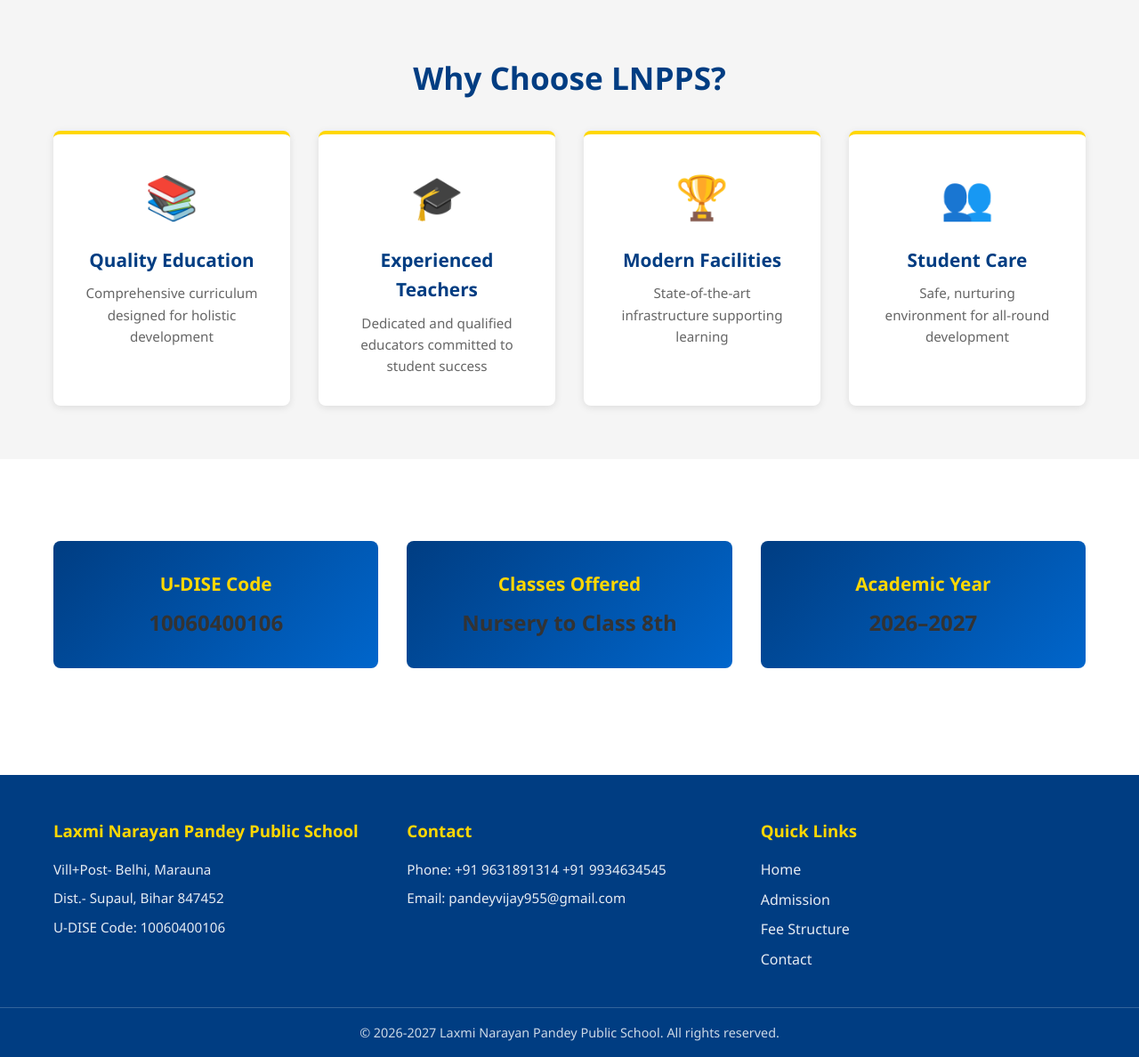
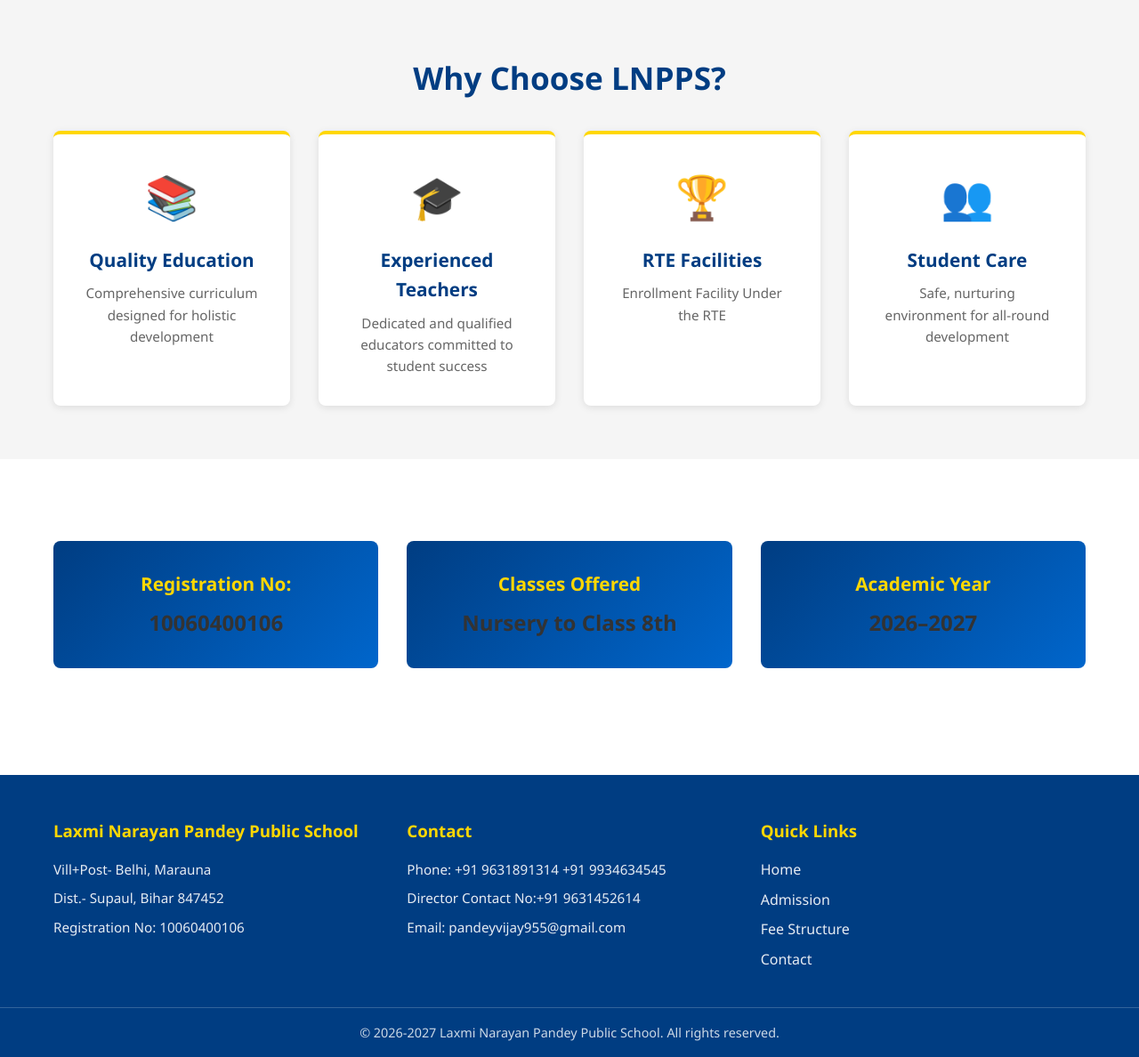
Before and after one commit to hakikul1234/lnpps_website, a Flask app: page / in a window 1280 px wide. Shown: the part 1756-2944 px from the top of the page at 89% size. Run offline with Flask 3, Linux system fonts and the light colour scheme.

Commit message:
Updated website pages

```diff
--- a/templates/about.html
+++ b/templates/about.html
@@ -71,7 +71,7 @@
                 <div class="info-value">Vill+Post- Belhi, Marauna, Dist.- Supaul, Bihar 847452</div>
             </div>
             <div class="info-row">
-                <div class="info-label">U-DISE Code</div>
+                <div class="info-label">Registration No:</div>
                 <div class="info-value">10060400106</div>
             </div>
             <div class="info-row">
@@ -109,7 +109,7 @@
     <div class="container">
         <h2>School Gallery</h2>
         <div class="gallery-grid">
-            <img src="{{ url_for('static', filename='images/gallery1.jpeg') }}" >
+            <img src="{{ url_for('static', filename='images/gallery1.jpeg') }}"  >
             <img src="{{ url_for('static', filename='images/gallery2.jpeg') }}"  >
             <img src="{{ url_for('static', filename='images/gallery3.jpeg') }}"  >
             <img src="{{ url_for('static', filename='images/gallery4.jpeg') }}"  >
--- a/templates/base.html
+++ b/templates/base.html
@@ -3,6 +3,7 @@
 <head>
     <meta charset="UTF-8">
     <meta name="viewport" content="width=device-width, initial-scale=1.0">
+    <meta name="author" content="Hakikul">
     <title>{% block title %}Laxmi Narayan Pandey Public School{% endblock %}</title>
     <link rel="stylesheet" href="{{ url_for('static', filename='css/style.css') }}">
     <link rel="icon" href="{{ url_for('static', filename='images/lnpps.jpeg') }}">
@@ -44,11 +45,12 @@
                 <h3>Laxmi Narayan Pandey Public School</h3>
                 <p>Vill+Post- Belhi, Marauna</p>
                 <p>Dist.- Supaul, Bihar 847452</p>
-                <p>U-DISE Code: 10060400106</p>
+                <p>Registration No: 10060400106</p>
             </div>
             <div class="footer-section">
                 <h3>Contact</h3>
                 <p>Phone: +91 9631891314 +91 9934634545</p>
+                <p>Director Contact No:+91 9631452614</p>
                 <p>Email: pandeyvijay955@gmail.com</p>
             </div>
             <div class="footer-section">
--- a/templates/contact.html
+++ b/templates/contact.html
@@ -27,6 +27,7 @@
                     <h3>Phone Number</h3>
                     <p>+91 9631891314</p>
                     <p>+91 9934634545</p>
+                    <p>Director Contact No:+91 9631452614</p>
 
                 </div>
 
@@ -46,7 +47,7 @@
 
                 <div class="info-card">
                     <div class="info-icon">🎓</div>
-                    <h3>U-DISE Code</h3>
+                    <h3>Registration No:</h3>
                     <p>10060400106</p>
                 </div>
             </div>
--- a/templates/index.html
+++ b/templates/index.html
@@ -75,8 +75,8 @@
             </div>
             <div class="highlight-card">
                 <div class="highlight-icon">🏆</div>
-                <h3>Modern Facilities</h3>
-                <p>State-of-the-art infrastructure supporting learning</p>
+                <h3>RTE Facilities</h3>
+                <p>Enrollment Facility Under the RTE</p>
             </div>
             <div class="highlight-card">
                 <div class="highlight-icon">👥</div>
@@ -91,7 +91,7 @@
     <div class="container">
         <div class="info-grid">
             <div class="info-box">
-                <h3>U-DISE Code</h3>
+                <h3>Registration No:</h3>
                 <p class="info-value">10060400106</p>
             </div>
             <div class="info-box">
```
